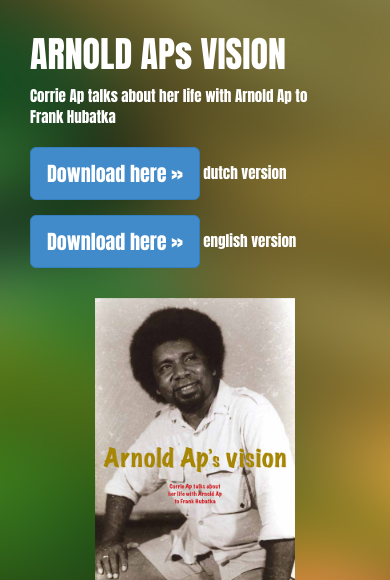
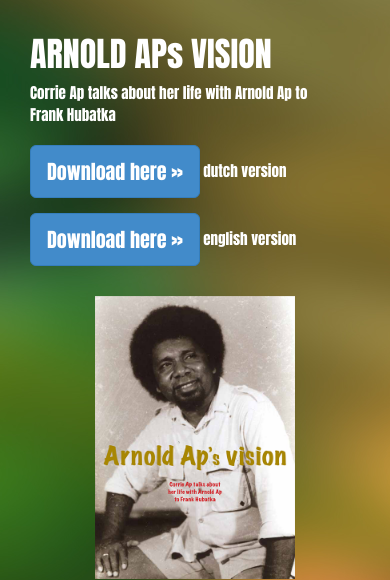
Before and after one commit to HenryCordes/arnoldap.com, a PHP site: page / in a window 390 px wide; the page is wider, and only the part inside the window is pictured. Shown: the part 52-632 px from the top of that part. Run offline with PHP 8.4, Linux system fonts and the light colour scheme; some libraries are stand-ins or nearby versions.

Commit message:
minor style changes phone view

```diff
--- a/css/main.css
+++ b/css/main.css
@@ -113,9 +113,10 @@ body {
     .btn-lg, .btn-group-lg>.btn { font-size: 20px;line-height: 1.55;	}
 	.bookcover{ width: 200px; float:none; position: relative; margin-left: auto; margin-right: auto; z-index:1;}
 		.bookcover img {z-index:1;}
-	.jumbotron 			{ padding: 15px;}
+	.jumbotron 			{ padding: 15px; width: 90%;}
 		.jumbotron p 	{ font-size: 15px; }
-			.jumbotron p.content {	width: 300px ;}
+			.jumbotron p.content {	width: 98% ;}
+		.jumbotron h1, .jumbotron .h1 { font-size: 34px;}
 	.navbar-static-top .navbar-brand, .navbar-nav>li>a {font-size: 1.5em; }
 	.navbar-brand { width: 100%; text-align:center;}
 }
```
